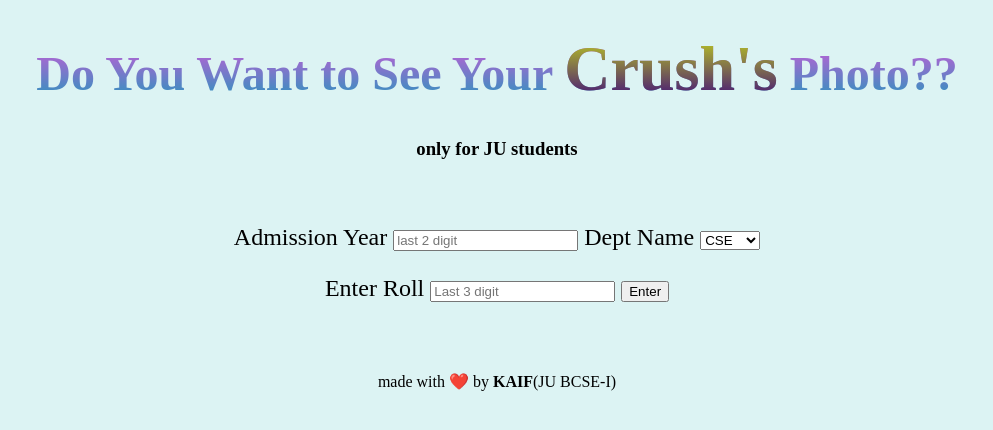
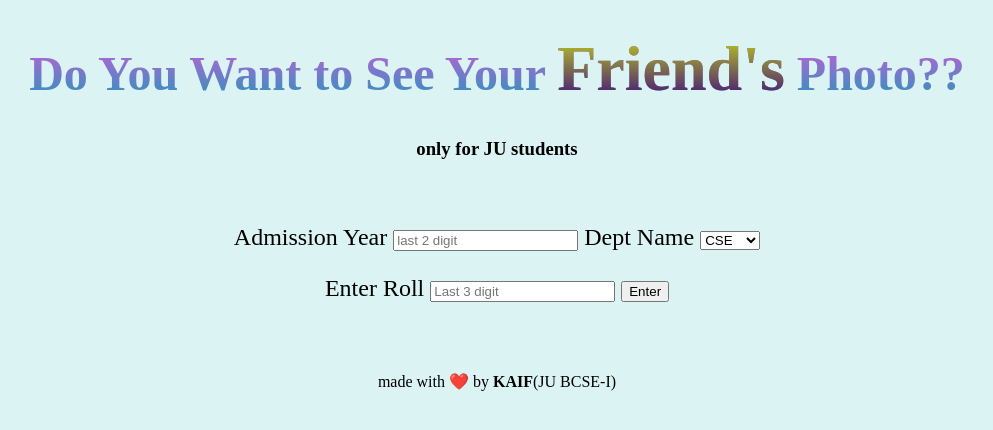
Before and after one commit to kaifsardar/yourPhoto, a plain HTML site: page index.html in a window 1280 px wide. Shown: the whole page, without its empty margins (143-1136 px from the left). Drawn offline with Linux system fonts and the light colour scheme.

Commit message:
Update index.html

```diff
--- a/index.html
+++ b/index.html
@@ -12,7 +12,7 @@
 </head>
 
 <body>
-    <h1>Do You Want to See Your <span>Crush's</span> Photo??</h1>
+    <h1>Do You Want to See Your <span>Friend's</span> Photo??</h1>
     <h3>only for JU students</h3>
 
     <div class="option">
```
